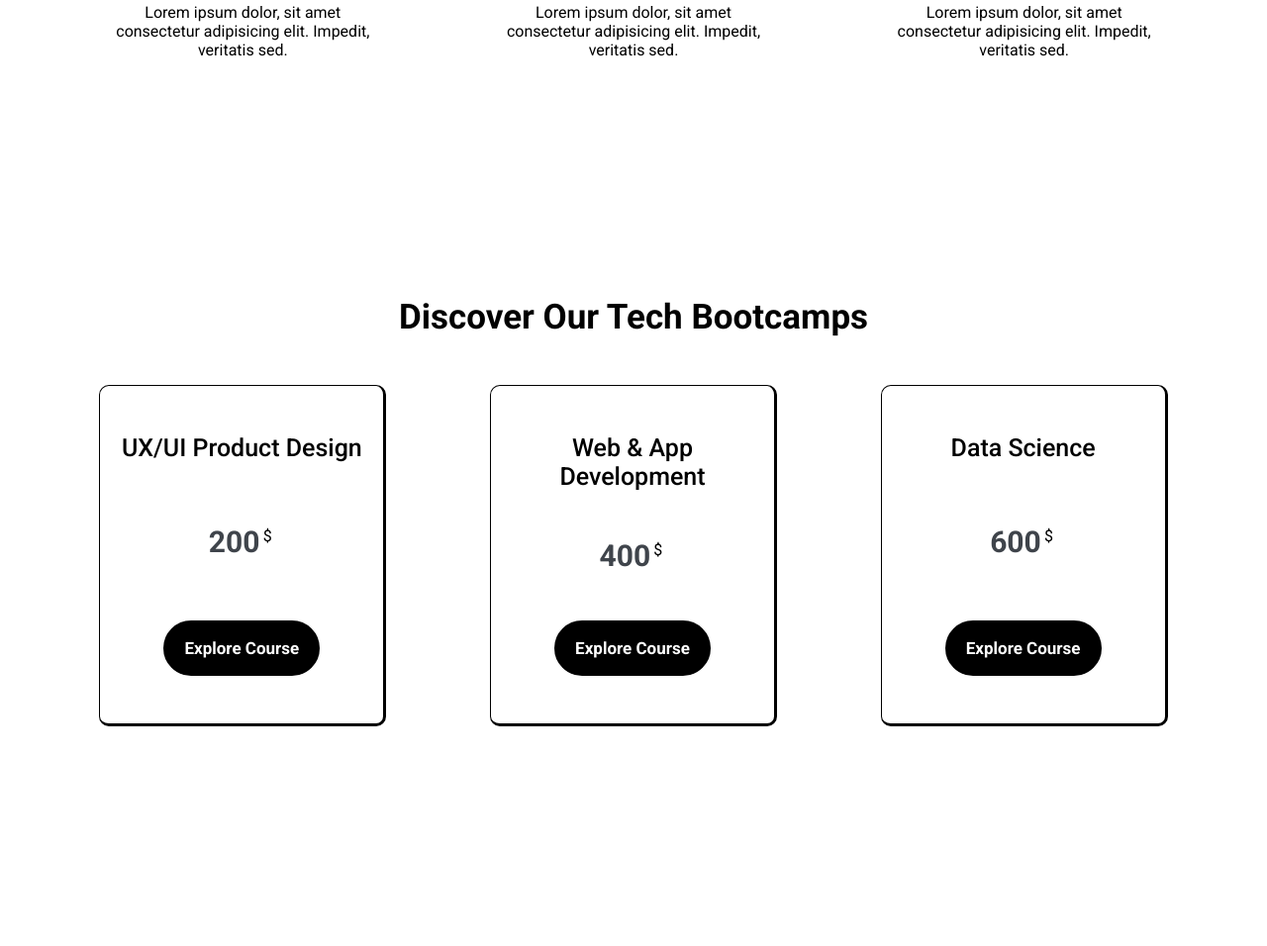
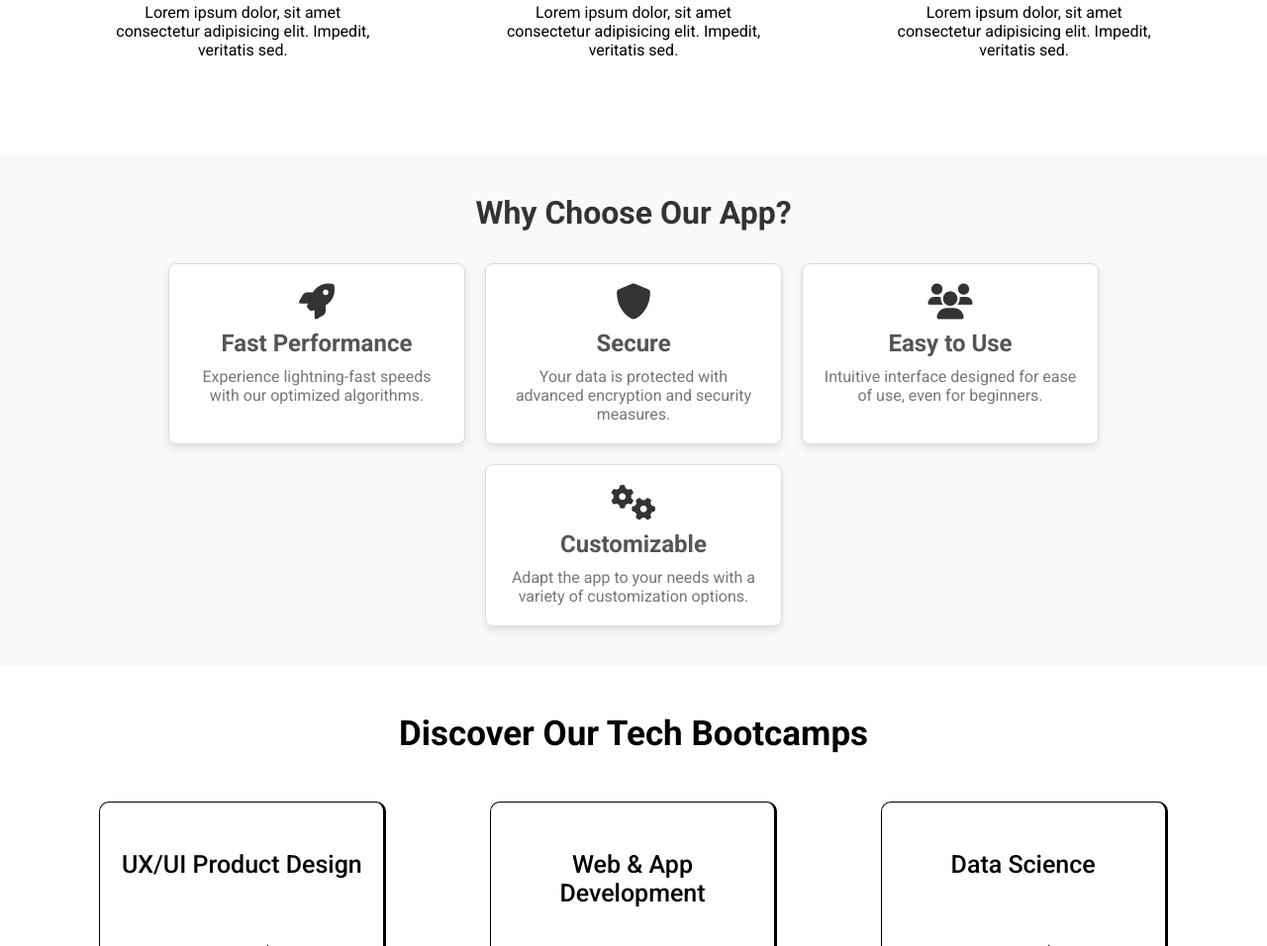
Before and after one commit to twanabrno/PrimerProject1, a plain HTML site: page index.html in a window 1280 px wide. Shown: the part 1352-2308 px from the top of the page at 99% size. Before the commit the page ends 2230 px from the top, so only its background shows below. Drawn offline with Linux system fonts and the light colour scheme.

Commit message:
Usp added

```diff
--- a/index.html
+++ b/index.html
@@ -178,8 +178,30 @@
                 </div>
             </div>
         </section>
-        <section id="usb">
-            <!--Add usb -->
+        <section id="usp">
+            <h2>Why Choose Our App?</h2>
+            <div class="usp-container">
+                <div class="usp-item">
+                    <i class="fas fa-rocket"></i>
+                    <h3>Fast Performance</h3>
+                    <p>Experience lightning-fast speeds with our optimized algorithms.</p>
+                </div>
+                <div class="usp-item">
+                    <i class="fas fa-shield-alt"></i>
+                    <h3>Secure</h3>
+                    <p>Your data is protected with advanced encryption and security measures.</p>
+                </div>
+                <div class="usp-item">
+                    <i class="fas fa-users"></i>
+                    <h3>Easy to Use</h3>
+                    <p>Intuitive interface designed for ease of use, even for beginners.</p>
+                </div>
+                <div class="usp-item">
+                    <i class="fas fa-cogs"></i>
+                    <h3>Customizable</h3>
+                    <p>Adapt the app to your needs with a variety of customization options.</p>
+                </div>
+            </div>
         </section>
         <section id="prices">
             <h2>Discover our tech bootcamps</h2>
--- a/styles.css
+++ b/styles.css
@@ -301,6 +301,53 @@ section#features .cards .icon {
     transform: rotate(-405deg);
 }
 
+/* USB */
+#usp {
+    background-color: #F9F9F9;
+    padding: 40px 20px;
+    text-align: center;
+}
+
+#usp h2 {
+    font-size: 32px;
+    margin-bottom: 2rem;
+    color: #333;
+}
+
+.usp-container {
+    display: flex;
+    flex-wrap: wrap;
+    justify-content: center;
+    gap: 20px;
+}
+
+.usp-item {
+    background-color: #fff;
+    border: 1px solid #ddd;
+    border-radius: 8px;
+    padding: 20px;
+    width: 300px;
+    text-align: center;
+    box-shadow: 0 4px 8px rgba(0, 0, 0, 0.1);/
+}
+
+.usp-item i {
+    font-size: 36px;
+    color: #333;
+    margin-bottom: 10px;
+}
+
+.usp-item h3 {
+    font-size: 24px;
+    margin-bottom: 10px;
+    color: #555;
+}
+
+.usp-item p {
+    font-size: 16px;
+    color: #777;
+}
+
 
 /* COMPANIES */
 #companies .container {
```
